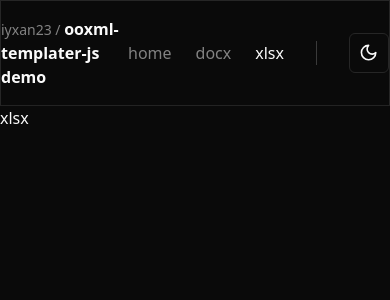
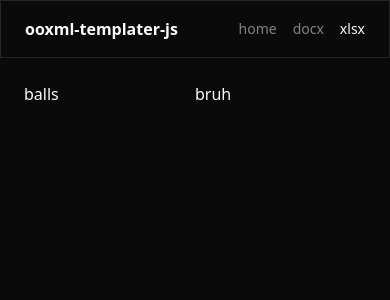
Before and after one commit to iyxan23/ooxml-templater-js, a React (Vite) app in the folder demo/: page /ooxml-templater-js/xlsx in a window 390 px wide. Shown: the top 300 px of the page. Built offline with nearby package versions, Linux system fonts and the light colour scheme.

Commit message:
chore: some lazy loading and mobile optimizations

```diff
--- a/demo/src/components/mode-toggle.tsx
+++ b/demo/src/components/mode-toggle.tsx
@@ -15,7 +15,7 @@ export function ModeToggle() {
   return (
     <DropdownMenu>
       <DropdownMenuTrigger asChild>
-        <Button variant="outline" size="icon">
+        <Button variant="outline" size="icon" className="hidden sm:inline-flex">
           <Sun className="h-[1.2rem] w-[1.2rem] rotate-0 scale-100 transition-all dark:-rotate-90 dark:scale-0" />
           <Moon className="absolute h-[1.2rem] w-[1.2rem] rotate-90 scale-0 transition-all dark:rotate-0 dark:scale-100" />
           <span className="sr-only">Toggle theme</span>
--- a/demo/src/main.tsx
+++ b/demo/src/main.tsx
@@ -4,10 +4,7 @@ import "./index.css";
 import { createBrowserRouter, RouterProvider } from "react-router-dom";
 import RootRoute from "./routes/root";
 import ErrorPage from "./error-page";
-import IndexPage from "./routes";
 import { ThemeProvider } from "./components/theme-provider";
-import XlsxPage from "./routes/xlsx/page";
-import DocxPage from "./routes/docx/page";
 
 const router = createBrowserRouter(
   [
@@ -16,14 +13,14 @@ const router = createBrowserRouter(
       element: <RootRoute />,
       errorElement: <ErrorPage />,
       children: [
-        { index: true, element: <IndexPage /> },
+        { index: true, lazy: async () => import("./routes/index") },
         {
           path: "xlsx",
-          element: <XlsxPage />,
+          lazy: async () => import("./routes/xlsx/page"),
         },
         {
           path: "docx",
-          element: <DocxPage />,
+          lazy: async () => import("./routes/docx/page"),
         },
       ],
     },
--- a/demo/src/routes/docx/page.tsx
+++ b/demo/src/routes/docx/page.tsx
@@ -1,3 +1,3 @@
-export default function DocxPage() {
+export function Component() {
   return <main>docx</main>;
 }
--- a/demo/src/routes/index.tsx
+++ b/demo/src/routes/index.tsx
@@ -3,13 +3,15 @@ import Question from "./_components/index-question";
 import { Link } from "react-router-dom";
 import { Logo } from "~/components/logo";
 
-export default function IndexPage() {
+export function Component() {
   return (
     <main className="w-full h-full flex flex-col items-center gap-4 pt-[12.5vh] pb-16 relative">
-      <p className="absolute top-16 text-[7vw] opacity-5 select-none">still wip ( ͡° ͜ʖ ͡°)</p>
+      <p className="text-center absolute top-16 text-[10vw] md:text-[7vw] opacity-5 select-none">
+        still wip ( ͡° ͜ʖ ͡°)
+      </p>
       <Logo />
-      <h1 className="font-mono text-3xl">ooxml-templater-js</h1>
-      <p>
+      <h1 className="font-mono text-3xl text-center">ooxml-templater-js</h1>
+      <p className="text-center">
         no-nonsense{" "}
         <Button variant="link" asChild className="px-0">
           <a href="http://officeopenxml.com/">ooxml</a>
--- a/demo/src/routes/root.tsx
+++ b/demo/src/routes/root.tsx
@@ -6,23 +6,23 @@ export default function RootRoute() {
   return (
     <div className="grid grid-rows-[auto_1fr] w-screen min-h-screen">
       <div className="w-full flex flex-row justify-center border border-b-foreground/10 bg-background sticky top-0 left-0">
-        <header className="container py-4 flex flex-row justify-between items-center">
+        <header className="container py-4 flex flex-row justify-between items-center px-6">
           <h1 className="font-semibold">
-            <span className="text-sm font-normal opacity-50">
+            <span className="text-sm font-normal opacity-50 hidden sm:inline">
               <a href="https://github.com/iyxan23">iyxan23</a> /{" "}
             </span>
             <a href="https://github.com/iyxan23/ooxml-templater-js">
               ooxml-templater-js
             </a>{" "}
-            <DemoText />
+            <div className="hidden sm:inline"><DemoText /></div>
           </h1>
-          <div className="flex flex-row gap-8 items-center">
-            <nav className="flex flex-row gap-6 items-center">
+          <div className="flex flex-row gap-4 sm:gap-8 items-center">
+            <nav className="flex flex-row gap-4 sm:gap-6 items-center text-sm font-medium">
               <NavigationLink to="/" text="home" />
               <NavigationLink to="/docx" text="docx" />
               <NavigationLink to="/xlsx" text="xlsx" />
             </nav>
-            <div className="h-full w-[1px] bg-foreground/20">&nbsp;</div>
+            <div className="h-full w-[1px] bg-foreground/20 hidden sm:block">&nbsp;</div>
             <ModeToggle />
           </div>
         </header>
--- a/demo/src/routes/xlsx/page.tsx
+++ b/demo/src/routes/xlsx/page.tsx
@@ -1,3 +1,10 @@
-export default function XlsxPage() {
-  return <main>xlsx</main>;
+export function Component() {
+  return (
+    <div className="w-full min-h-screen flex flex-col items-center">
+      <main className="grid grid-cols-2 container p-6">
+        <section>balls</section>
+        <section>bruh</section>
+      </main>
+    </div>
+  );
 }
```
